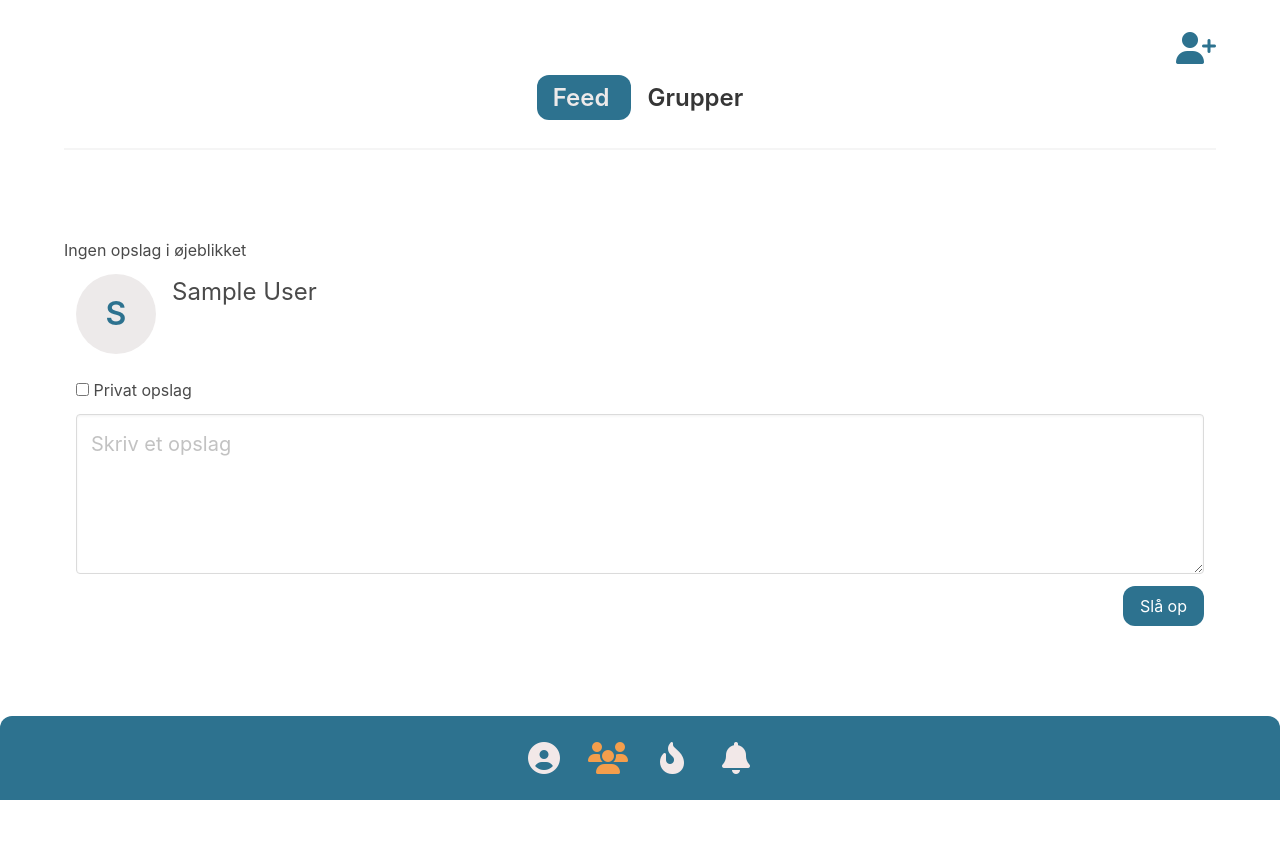
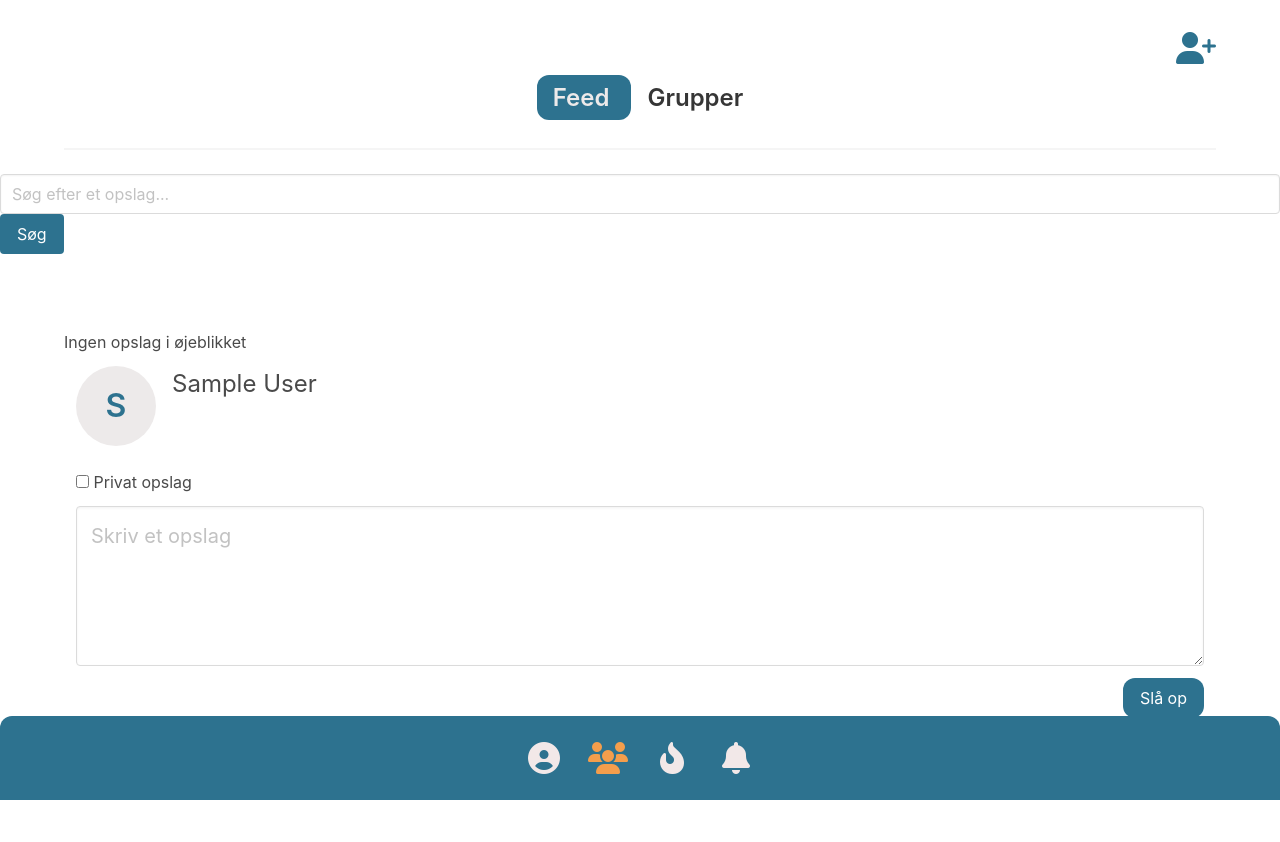
Before and after one commit to Lauramediedk/BikeMate2024, a Flask app: page /feed/ in a window 1280 px wide. Before the commit the page ends 800 px from the top, so only its background shows below. Run offline with Flask 3, Linux system fonts and the light colour scheme; the visitor is signed in with stand-in values (Sample User, id 1); data that the repository does not hold is empty; some libraries are stand-ins or nearby versions.

Commit message:
indexing content on posts

```diff
--- a/feed/models.py
+++ b/feed/models.py
@@ -95,3 +95,25 @@ class Post:
             db.run_query(query, parameters)
         except Exception as e:
             raise RuntimeError(f"Error deleting post: {str(e)}") from e
+
+
+    @staticmethod
+    def search_post(search_content):
+        query = (
+            """
+            MATCH (post:Post)
+            WHERE post.content CONTAINS $search_content
+            RETURN post
+            """
+        )
+
+        parameters = {
+            "search_content": search_content,
+        }
+
+        try:
+            result = db.run_query(query, parameters)
+            posts = [record['post'] for record in result]
+            return posts
+        except Exception as e:
+            raise RuntimeError(f"Kunne ikke finde nogle opslag: {str(e)}") from e
--- a/feed/views.py
+++ b/feed/views.py
@@ -28,8 +28,13 @@ def feed():
                 return redirect(url_for('feed.feed'))
 
         else:
-            posts = Post.get_posts()
-            print("Posts:", posts)
+            search_content = request.args.get('search_content')
+
+            if search_content:
+                posts = Post.search_post(search_content)
+                return render_template('feed.html', posts=posts, form=form, active_page='feed')
+            else:
+                posts = Post.get_posts()
 
             if posts:
                 return render_template('feed.html', posts=posts, form=form, active_page='feed')
--- a/templates/feed.html
+++ b/templates/feed.html
@@ -24,6 +24,17 @@
         </div>
     </section>
 
+    <div class="field">
+        <form method="GET" action="{{ url_for('feed.feed') }}">
+            <div class="control">
+                <input class="input" type="text" name="search_content" placeholder="Søg efter et opslag...">
+            </div>
+            <div class="control">
+                <button class="button is-primary" type="submit">Søg</button>
+            </div>
+        </form>
+    </div>
+
     {% include 'posts.html' %}
 
 {% endblock %}
```
